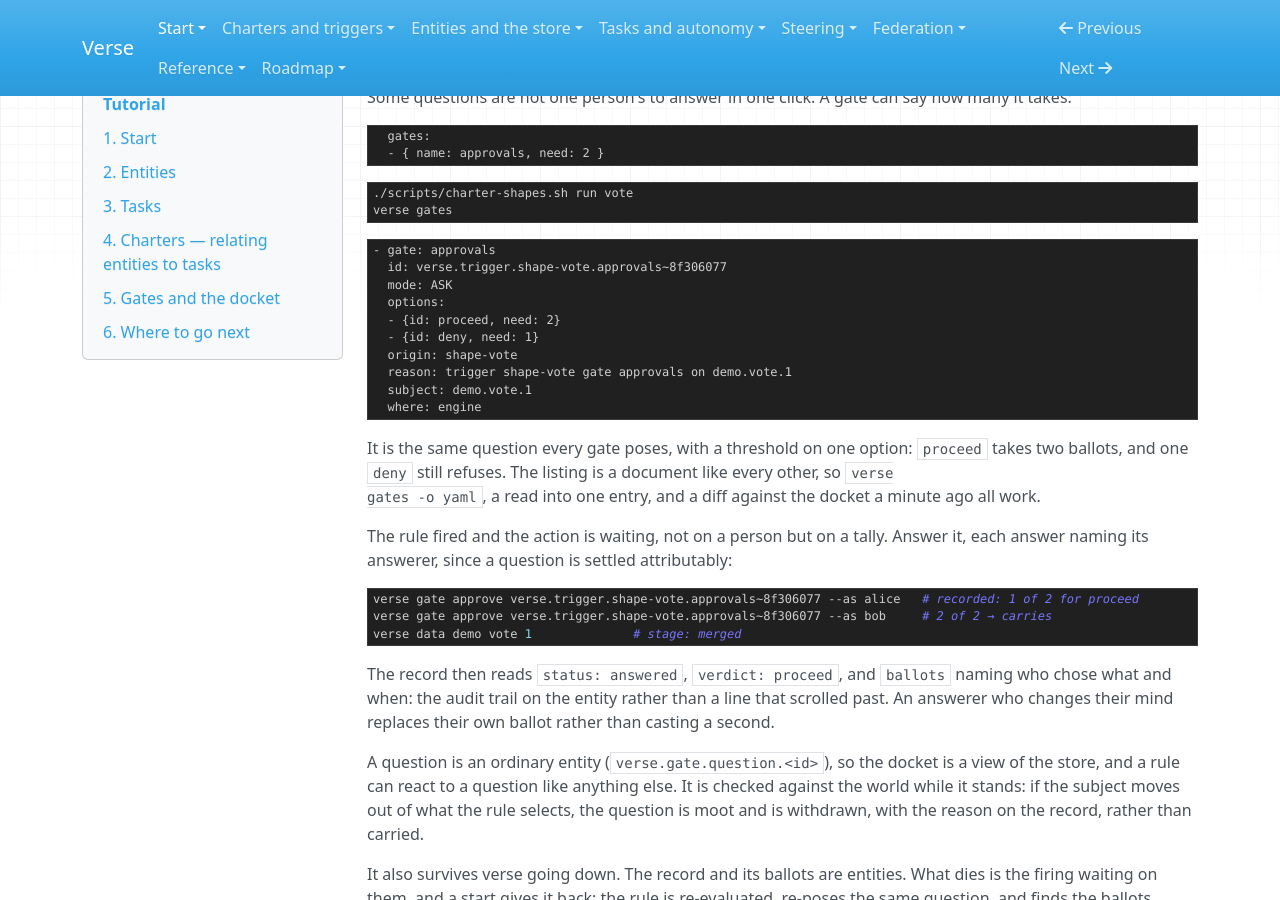
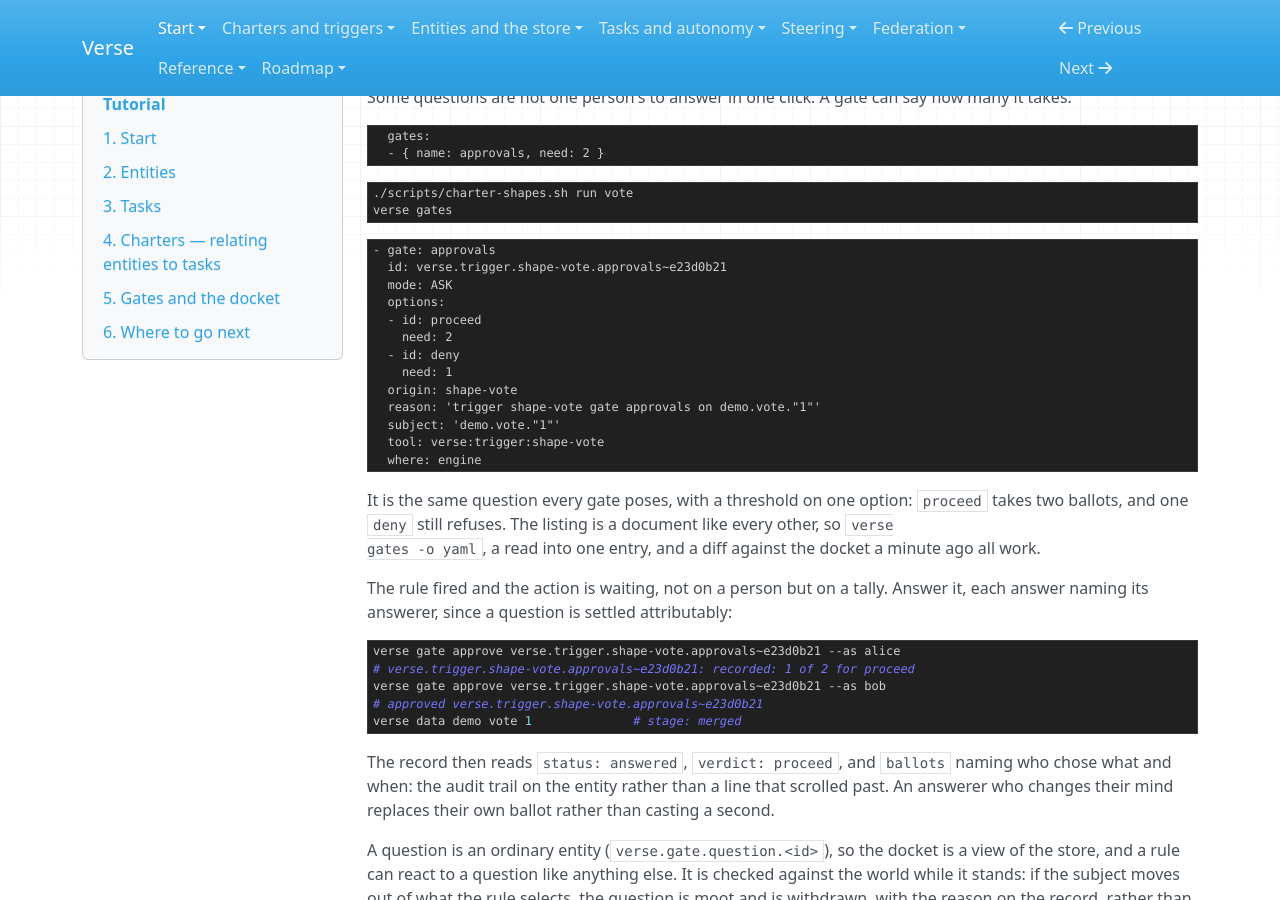
Before and after one commit to signadot/viff, an MkDocs documentation site: the page built from docs/tutorial.md, in a window 1280 px wide and 900 px high, scrolled down 10306 px. Built offline with MkDocs 1.6.1, drawn with Linux system fonts in a browser that asks for light colours.

Commit message:
docs: the tutorial's vote section shows what the docket prints, and the shapes script removes a rule
Driven against a local verse. The listing in tutorial §5 now carries the real
lines — the quoted subject, the `tool`, the two answers as `gate approve` prints
them — rather than the shape they were expected to have. And
scripts/charter-shapes.sh removed nothing: it spelled the removal as `charter
remove <name>`, which the CLI reads as an address, so `remove` and `clean` reported
success over eight rules still installed and every re-install relied on `-a`
replacing by name. It spells it `-r rules <name>` and `-r strata <name>` now, as
the seed and lineage scripts do.

Co-Authored-By: Claude Fable 5.1 <noreply@anthropic.com>
Claude-Session: https://claude.ai/code/session_01CojdK2kYhDydf89iyz9c4z

````diff
--- a/docs/tutorial.md
+++ b/docs/tutorial.md
@@ -626,14 +626,17 @@ verse gates
 
 ```tony
 - gate: approvals
-  id: verse.trigger.shape-vote.approvals~8f306077
+  id: verse.trigger.shape-vote.approvals~e23d0b21
   mode: ASK
   options:
-  - {id: proceed, need: 2}
-  - {id: deny, need: 1}
+  - id: proceed
+    need: 2
+  - id: deny
+    need: 1
   origin: shape-vote
-  reason: trigger shape-vote gate approvals on demo.vote.1
-  subject: demo.vote.1
+  reason: 'trigger shape-vote gate approvals on demo.vote."1"'
+  subject: 'demo.vote."1"'
+  tool: verse:trigger:shape-vote
   where: engine
 ```
 
@@ -645,8 +648,10 @@ The rule fired and the action is waiting, not on a person but on a tally. Answer
 naming its answerer, since a question is settled attributably:
 
 ```sh
-verse gate approve verse.trigger.shape-vote.approvals~8f306077 --as alice   # recorded: 1 of 2 for proceed
-verse gate approve verse.trigger.shape-vote.approvals~8f306077 --as bob     # 2 of 2 → carries
+verse gate approve verse.trigger.shape-vote.approvals~e23d0b21 --as alice
+# verse.trigger.shape-vote.approvals~e23d0b21: recorded: 1 of 2 for proceed
+verse gate approve verse.trigger.shape-vote.approvals~e23d0b21 --as bob
+# approved verse.trigger.shape-vote.approvals~e23d0b21
 verse data demo vote 1              # stage: merged
 ```
 
````
Also changed, not shown: 1 other file.
